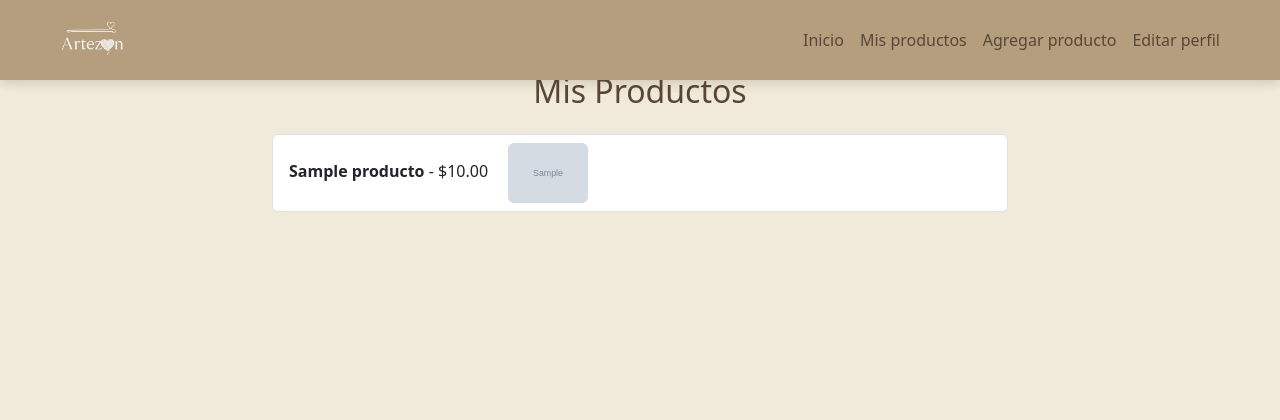
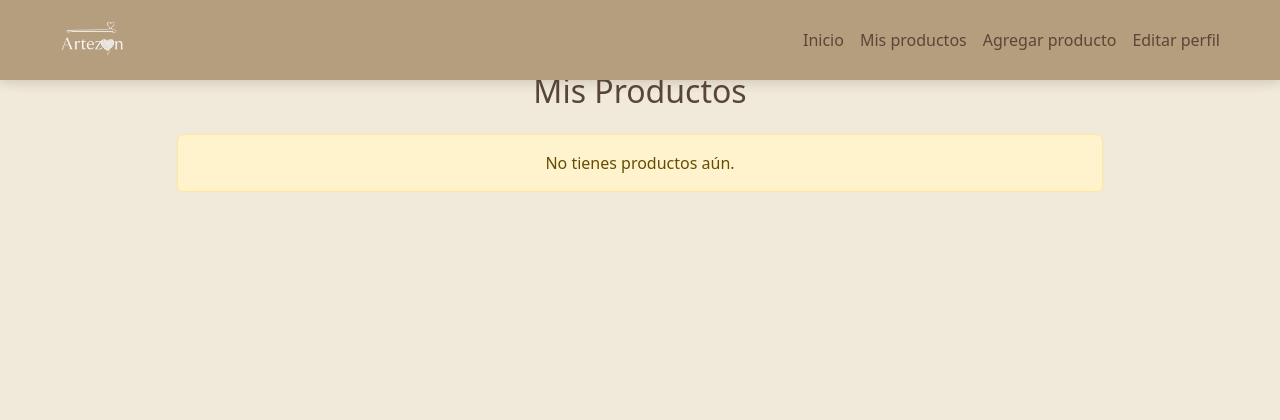
Before and after one commit to AlejandraS15/Artezon, a Django app: page /vendedores/mis-productos/ in a window 1280 px wide. Shown: the top 420 px of the page. Run offline with Django 5.2, Linux system fonts and the light colour scheme; a user stored in the database is signed in; data comes from the database, SQL or seed files in the repository; tables that the repository leaves empty hold one stand-in row (values such as "Sample post"); grey boxes marked "Sample" are stand-in pictures; some libraries are stand-ins or nearby versions.

Commit message:
Cambios en models para correccion de errores entre el merge, refinacion de las vistas de agregar producto y ver mis productos.

```diff
--- a/Vendedores/models.py
+++ b/Vendedores/models.py
@@ -1,14 +1,14 @@
 from django.db import models
 from django.contrib.auth.models import User
 
-class Producto(models.Model):
-    vendedor = models.ForeignKey(User, on_delete=models.CASCADE, related_name="productos")
-    nombre = models.CharField(max_length=200)
-    descripcion = models.TextField()
-    precio = models.DecimalField(max_digits=10, decimal_places=2)
-    stock = models.PositiveIntegerField(default=0)
-    imagen = models.ImageField(upload_to="productos/", blank=True, null=True)
-    fecha_creacion = models.DateTimeField(auto_now_add=True)
+# class Producto(models.Model):
+#     vendedor = models.ForeignKey(User, on_delete=models.CASCADE, related_name="productos")
+#     nombre = models.CharField(max_length=200)
+#     descripcion = models.TextField()
+#     precio = models.DecimalField(max_digits=10, decimal_places=2)
+#     stock = models.PositiveIntegerField(default=0)
+#     imagen = models.ImageField(upload_to="productos/", blank=True, null=True)
+#     fecha_creacion = models.DateTimeField(auto_now_add=True)
 
-    def __str__(self):
-        return self.nombre
+#     def __str__(self):
+#         return self.nombre
--- a/Vendedores/templates/manejoProductos/mis_productos.html
+++ b/Vendedores/templates/manejoProductos/mis_productos.html
@@ -3,22 +3,38 @@
 {% block content %}
 <div class="container mt-5">
     <div class="row justify-content-center">
-        <div class="col-md-8">
+        <div class="col-md-10">
             <h2 class="mb-4 text-center">Mis Productos</h2>
-            <ul class="list-group">
+            <div class="row">
                 {% for producto in productos %}
-                    <li class="list-group-item d-flex align-items-center justify-content-between">
-                        <div>
-                            <strong>{{ producto.nombre }}</strong> - ${{ producto.precio }}
+                    <div class="col-md-6 col-lg-4 mb-4">
+                        <div class="card h-100 shadow-sm p-2">
                             {% if producto.imagen %}
-                                <img src="{{ producto.imagen.url }}" width="80" class="ms-3 rounded" alt="Imagen de producto">
+                                <div class="p-2">
+                                    <img src="{{ producto.imagen.url }}" class="card-img-top rounded" alt="Imagen de producto" style="object-fit:cover; height:200px;">
+                                </div>
+                            {% else %}
+                                <div class="card-img-top d-flex align-items-center justify-content-center p-2" style="height:200px; background:#f5e9da;">
+                                    <span class="text-muted">Sin imagen</span>
+                                </div>
                             {% endif %}
+                            <div class="card-body">
+                                <h5 class="card-title">{{ producto.name }}</h5>
+                                <p class="card-text mb-1"><strong>Descripción:</strong> {{ producto.description }}</p>
+                                <p class="card-text mb-1"><strong>Categoría:</strong> {{ producto.category }}</p>
+                                <p class="card-text mb-1"><strong>Material:</strong> {{ producto.material }}</p>
+                                <p class="card-text mb-1"><strong>Color:</strong> {{ producto.color }}</p>
+                                <p class="card-text mb-1"><strong>Stock:</strong> {{ producto.stock }}</p>
+                                <p class="card-text mb-1"><strong>Precio:</strong> ${{ producto.price }}</p>
+                            </div>
                         </div>
-                    </li>
+                    </div>
                 {% empty %}
-                    <li class="list-group-item text-center">No tienes productos aún.</li>
+                    <div class="col-12">
+                        <div class="alert alert-warning text-center">No tienes productos aún.</div>
+                    </div>
                 {% endfor %}
-            </ul>
+            </div>
         </div>
     </div>
 </div>
--- a/Vendedores/views.py
+++ b/Vendedores/views.py
@@ -1,6 +1,7 @@
 from django.shortcuts import render, redirect
 from django.contrib.auth.decorators import login_required
 from .forms import ProductoForm
+from productos.models import Product  # Importa el modelo correcto
 
 @login_required
 def agregar_producto(request):
@@ -8,14 +9,14 @@
         form = ProductoForm(request.POST, request.FILES)
         if form.is_valid():
             producto = form.save(commit=False)
-            producto.vendedor = request.user  # asignamos el vendedor actual
+            producto.seller = request.user  # Asigna el vendedor actual
             producto.save()
-            return redirect("mis_productos")  # redirigir a la lista de productos del vendedor
+            return redirect("mis_productos")
     else:
         form = ProductoForm()
     return render(request, "forms/agregar_productos.html", {"form": form})
 
 @login_required
 def mis_productos(request):
-    productos = request.user.productos.all()
+    productos = Product.objects.filter(seller=request.user)
     return render(request, "manejoProductos/mis_productos.html", {"productos": productos})
--- a/artezon_project/settings.py
+++ b/artezon_project/settings.py
@@ -124,6 +124,12 @@
 STATIC_URL = 'static/'
 STATICFILES_DIRS = [BASE_DIR / "static"]
 
+# Media files (User uploads)
+# https://docs.djangoproject.com/en/5.2/topics/files/
+
+MEDIA_URL = '/media/'
+MEDIA_ROOT = BASE_DIR / 'productos' / 'media'
+
 # Default primary key field type
 # https://docs.djangoproject.com/en/5.2/ref/settings/#default-auto-field
 
--- a/artezon_project/urls.py
+++ b/artezon_project/urls.py
@@ -16,7 +16,6 @@
 """
 from django.contrib import admin
 from django.urls import path, include
-from django.urls import path, include
 from django.conf import settings
 from django.conf.urls.static import static
 
@@ -26,3 +25,6 @@
     path('', include('productos.urls')),
     path('vendedores/', include('Vendedores.urls')),
 ]
+
+if settings.DEBUG:
+    urlpatterns += static(settings.MEDIA_URL, document_root=settings.MEDIA_ROOT)
--- a/productos/models.py
+++ b/productos/models.py
@@ -1,4 +1,3 @@
-
 from django.db import models
 from django.contrib.auth.models import User
 from django.db.models.signals import post_save
@@ -42,6 +41,7 @@
 
 
 class Product(models.Model):
+    seller = models.ForeignKey(User, on_delete=models.CASCADE)
     name = models.CharField(max_length=120)
     description = models.TextField(blank=True)
     category = models.CharField(max_length=50, blank=True)
@@ -51,6 +51,7 @@
     stock = models.PositiveIntegerField(default=0)
     is_active = models.BooleanField(default=True)
     created_at = models.DateTimeField(auto_now_add=True)
+    imagen = models.ImageField(upload_to="imagenProductos/", blank=True, null=True)
 
     def __str__(self):
         return self.name
```
Also changed, not shown: Vendedores/forms.py (+34 -6 lines), Vendedores/migrations/0002_delete_producto.py (added), db.sqlite3, productos/media/imagenProductos/Bufandas-crochet-cositaseva-hazloquetedelalana-4.jpg (added), productos/media/imagenProductos/Bufandas-crochet-cositaseva-hazloquetedelalana-4_R3PRIVX.jpg (added), productos/media/imagenProductos/Bufandas-crochet-cositaseva-hazloquetedelalana-4_aFEDRQH.jpg (added), productos/media/imagenProductos/Bufandas-crochet-cositaseva-hazloquetedelalana-4_ht92gUm.jpg (added), productos/migrations/0005_product_seller.py (added), productos/migrations/0006_product_imagen.py (added).
